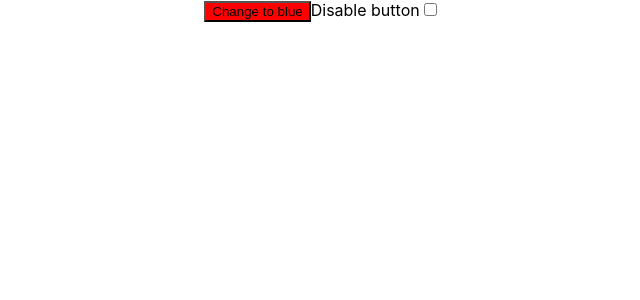
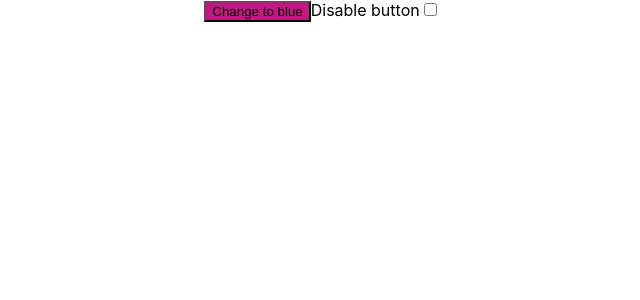
Before and after one commit to matteo9966/react-resting, a React (Create React App) app: page / in a window 1280 px wide. Shown: the top 300 px of the page, without its empty margins (318-958 px from the left). Built offline with nearby package versions, Linux system fonts and the light colour scheme.

Commit message:
aggiunta configurazione eslint

```diff
--- a/src/App.js
+++ b/src/App.js
@@ -1,4 +1,3 @@
-import logo from "./logo.svg";
 import "./App.css";
 import { useState } from "react";
 export function replaceCamelWithSpaces(colorName){
@@ -8,9 +7,9 @@ export function replaceCamelWithSpaces(colorName){
 }
 
 function App() {
-  const [color, setColor] = useState("red");
+  const [color, setColor] = useState("MediumVioletRed");
   const [checked,setIsChecked] = useState(false);
-  const title = color === "red" ? "Change to blue" : "Change to red";
+  const title = color === "MediumVioletRed" ? "Change to blue" : "Change to red";
   const buttonColor = checked?'gray':color;
   return (
     <div className="App">
@@ -19,7 +18,7 @@ function App() {
         disabled={checked}
         onClick={() => {
           setColor((color) => {
-           return color === "red" ? "blue" : "red";
+           return color === "MediumVioletRed" ? "MidnightBlue" : "MediumVioletRed";
           });
         }}
       >
```
Also changed, not shown: package.json (+4 -6 lines), .eslintrc.json (added), 2 other files (tests, documents, lock files or other folders).
